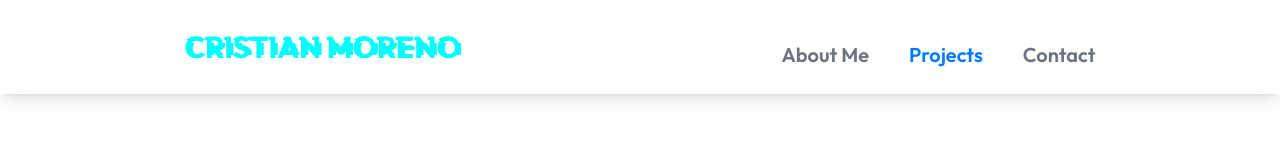
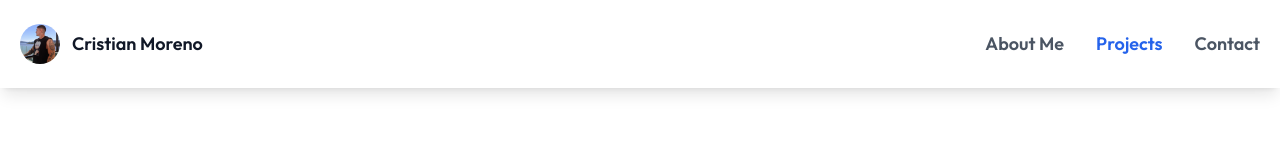
Before and after one commit to cristianmorenof23/portfolio-developer, a Next.js app: page /home/proyectos in a window 1280 px wide. Shown: the top 160 px of the page. Built offline with nearby package versions, Linux system fonts and the light colour scheme.

Commit message:
cambiando la navegacion y estilos

```diff
--- a/app/globals.css
+++ b/app/globals.css
@@ -24,6 +24,20 @@ body {
   color: var(--foreground);
   background: var(--background);
   font-family: 'Varela', sans-serif;
+  font-family: "Raleway", sans-serif;
+}
+
+button[data-toggle-navbar][data-is-open="true"] #line-1 {
+  transform: translateY(0.375rem) rotate(40deg);
+}
+
+button[data-toggle-navbar][data-is-open="true"] #line-2 {
+  transform: scaleX(0);
+  opacity: 0;
+}
+
+button[data-toggle-navbar][data-is-open="true"] #line-3 {
+  transform: translateY(-0.375rem) rotate(-40deg);
 }
 
 .slide-in-top {
--- a/app/home/aboutme/page.tsx
+++ b/app/home/aboutme/page.tsx
@@ -1,5 +1,12 @@
 import Carrousel from "@/components/Carrousel";
+import { Metadata } from "next";
 import Link from "next/link";
+
+export const metadata: Metadata = {
+  title: "Home - Cristian Moreno",
+  description: "Portfolio Full stack Developer Cristian Moreno",
+  icons: "/cristianmorenocontact.jpg",
+};
 
 export default function AboutmePage() {
   return (
--- a/app/home/contact/page.tsx
+++ b/app/home/contact/page.tsx
@@ -4,7 +4,7 @@ import Image from "next/image";
 export const metadata: Metadata = {
   title: "Contact - Cristian Moreno",
   description: "Portfolio Full stack Developer Cristian Moreno",
-  icons: "/crislogo.svg",
+  icons: "/cristianmorenocontact.jpg",
 };
 
 export default function ContactPage() {
--- a/app/home/layout.tsx
+++ b/app/home/layout.tsx
@@ -1,78 +1,177 @@
 "use client";
-import DropdownMenu from "@/components/DropdownMenu";
+import Link from "next/link";
+import { useState } from "react";
+import { usePathname } from "next/navigation";
 import Image from "next/image";
-import Link from "next/link";
-import { usePathname } from "next/navigation";
+import LogoTipo from '../../components/ui/LogoTipo';
 
 export default function AuthLayout({
   children,
-}: Readonly<{
+}: {
   children: React.ReactNode;
-}>) {
-  const pathname = usePathname(); // Obtén la ruta actual
+}) {
+  const [isNavOpen, setIsNavOpen] = useState(false);
+  const pathname = usePathname();
+
+  const toggleNav = () => {
+    setIsNavOpen((prev) => !prev);
+  };
+
+  const closeNav = () => {
+    setIsNavOpen(false);
+  };
 
   return (
     <>
       <div className="flex min-h-screen flex-col">
-        <header className="flex items-center justify-around p-6 shadow-lg md:flex-row flex-col text-center" id="inicio">
+        <header className="absolute inset-x-0 top-0 z-50 py-6 shadow-lg bg-white">
+          <div className="mx-auto lg:max-w-7xl w-full px-5 sm:px-10 md:px-12 lg:px-5">
+            <nav className="w-full flex justify-between items-center gap-6 relative">
               {/* Logo */}
+              <div className="inline-flex items-center">
+                <Link href="/" className="flex items-center gap-3">
+                  <div className="relative w-10 h-10 flex items-center justify-center">
+                    <LogoTipo/>
+                  </div>
+                  <span className="text-lg font-semibold text-gray-900">
+                    Cristian Moreno
+                  </span>
+                </Link>
+              </div>
+
+              {/* Toggle button */}
+              <button
+                onClick={toggleNav}
+                className="lg:hidden flex flex-col gap-1.5 w-8 h-8 relative z-50"
+              >
+                <span
+                  className={`block w-full h-0.5 bg-gray-700 transition-transform duration-300 ${
+                    isNavOpen ? "translate-y-2 rotate-45" : ""
+                  }`}
+                ></span>
+                <span
+                  className={`block w-full h-0.5 bg-gray-700 transition-opacity duration-300 ${
+                    isNavOpen ? "opacity-0" : ""
+                  }`}
+                ></span>
+                <span
+                  className={`block w-full h-0.5 bg-gray-700 transition-transform duration-300 ${
+                    isNavOpen ? "-translate-y-2 -rotate-45" : ""
+                  }`}
+                ></span>
+              </button>
+
+              {/* Navbar (Modal) */}
+              <div
+                className={`fixed inset-0 z-40 bg-black bg-opacity-50 transition-opacity duration-300 lg:hidden ${
+                  isNavOpen ? "opacity-100 visible" : "opacity-0 invisible"
+                }`}
+                onClick={closeNav}
+              >
+                <div
+                  className={`fixed top-0 left-0 w-3/4 h-full bg-white shadow-lg transition-transform duration-300 ${
+                    isNavOpen ? "translate-x-0" : "-translate-x-full"
+                  }`}
+                  onClick={(e) => e.stopPropagation()} // Evitar cerrar al hacer clic dentro del modal
+                >
+                  <ul className="flex flex-col items-start gap-6 p-6 mt-24">
+                    <li>
                       <Link
-            href={"/home/aboutme"}
-            className="hover:scale-125 transition-all slide-in-top"
-          >
-            <div className="glitch text-3xl" data-text="Cristian Moreno">
-              Cristian Moreno
-            </div>
-          </Link>
-
-          {/* Navigation */}
-          <nav className="hidden md:flex md:gap-10 md:flex-row gap-4 flex-col mt-4 w-full text-center md:w-auto">
-            <Link
-              href={"/home/aboutme"}
+                        href="/home/aboutme"
+                        onClick={closeNav}
                         className={`${
                           pathname === "/home/aboutme"
-                  ? "text-[#007bff]"
-                  : "text-gray-500"
-              } hover:text-[#007bff] block font-semibold text-[20px]`}
+                            ? "text-blue-600"
+                            : "text-gray-600"
+                        } hover:text-blue-600 text-lg font-semibold`}
                       >
                         About Me
                       </Link>
+                    </li>
+                    <li>
                       <Link
-              href={"/home/proyectos"}
+                        href="/home/proyectos"
+                        onClick={closeNav}
                         className={`${
                           pathname === "/home/proyectos"
-                  ? "text-[#007bff]"
-                  : "text-gray-500"
-              } hover:text-[#007bff] block font-semibold text-[20px]`}
+                            ? "text-blue-600"
+                            : "text-gray-600"
+                        } hover:text-blue-600 text-lg font-semibold`}
                       >
                         Projects
                       </Link>
+                    </li>
+                    <li>
                       <Link
-              href={"/home/contact"}
+                        href="/home/contact"
+                        onClick={closeNav}
                         className={`${
                           pathname === "/home/contact"
-                  ? "text-[#007bff]"
-                  : "text-gray-500"
-              } hover:text-[#007bff] block font-semibold text-[20px]`}
+                            ? "text-blue-600"
+                            : "text-gray-600"
+                        } hover:text-blue-600 text-lg font-semibold`}
                       >
                         Contact
                       </Link>
+                    </li>
+                  </ul>
+                </div>
+              </div>
+
+              {/* Navbar (Visible for Large Screens) */}
+              <ul className="hidden lg:flex gap-8">
+                <li>
+                  <Link
+                    href="/home/aboutme"
+                    className={`${
+                      pathname === "/home/aboutme"
+                        ? "text-blue-600"
+                        : "text-gray-600"
+                    } hover:text-blue-600 text-lg font-semibold`}
+                  >
+                    About Me
+                  </Link>
+                </li>
+                <li>
+                  <Link
+                    href="/home/proyectos"
+                    className={`${
+                      pathname === "/home/proyectos"
+                        ? "text-blue-600"
+                        : "text-gray-600"
+                    } hover:text-blue-600 text-lg font-semibold`}
+                  >
+                    Projects
+                  </Link>
+                </li>
+                <li>
+                  <Link
+                    href="/home/contact"
+                    className={`${
+                      pathname === "/home/contact"
+                        ? "text-blue-600"
+                        : "text-gray-600"
+                    } hover:text-blue-600 text-lg font-semibold`}
+                  >
+                    Contact
+                  </Link>
+                </li>
+              </ul>
+
+              {/* CTA */}
+              {/* <div className="hidden lg:flex">
+                <Link
+                  href="#"
+                  className="px-6 py-2 rounded-full bg-blue-600 text-white font-semibold hover:bg-blue-700"
+                >
+                  Get Started
+                </Link>
+              </div> */}
             </nav>
-
-          {/* Dropdown Menu */}
-          <div className="md:hidden mt-7">
-            <DropdownMenu />
           </div>
         </header>
 
-        <main className="flex-grow">
-          <section className="grid grid-cols-2">
-            <div></div>
-            <div></div>
-          </section>
-        </main>
-        {children}
-
+        <main className="flex-grow mt-48">{children}</main>
         <footer className="flex justify-center bg-gray-900 px-4 py-12 font-sans tracking-wide text-white">
           <div className="text-center">
             <h6 className="text-lg text-gray-300">Stay connected with me:</h6>
--- a/app/home/proyectos/page.tsx
+++ b/app/home/proyectos/page.tsx
@@ -2,10 +2,10 @@ import { Metadata } from "next";
 import Image from "next/image";
 import Link from "next/link";
 
-export const metadata: Metadata = {
-  title: "Proyectos - Cristian Moreno ",
+export const metadata : Metadata = {
+  title: "Projects - Cristian Moreno",
   description: "Portfolio Full stack Developer Cristian Moreno",
-  icons: "/crislogo.svg",
+  icons: "/cristianmorenocontact.jpg",
 };
 
 export default function ProyectosPage() {
--- a/app/layout.tsx
+++ b/app/layout.tsx
@@ -7,7 +7,7 @@ const outfit = Outfit({ subsets: ["latin"] });
 export const metadata: Metadata = {
   title: "Portfolio - Cristian Moreno",
   description: "Portfolio Full stack Developer Cristian Moreno",
-  icons: "/crislogo.svg",
+  icons: "/cristianmorenocontact.jpg",
 };
 
 export default function RootLayout({
--- a/components/ui/LogoTipo.tsx
+++ b/components/ui/LogoTipo.tsx
@@ -4,12 +4,12 @@ export default function LogoTipo() {
   return (
     <>
         <Image
-          src="/cmf.png"
-          width={170}
-          height={170}
+          src="/cristianmorenocontact.jpg"
+          width={270}
+          height={270}
           alt="Logo Cristian Moreno"
           priority
-          className="hover:scale-110 transition-all"
+          className="hover:scale-110 transition-all rounded-full"
         />
     </>
   );
```
Lines whose indentation alone changed are shown as unchanged.
